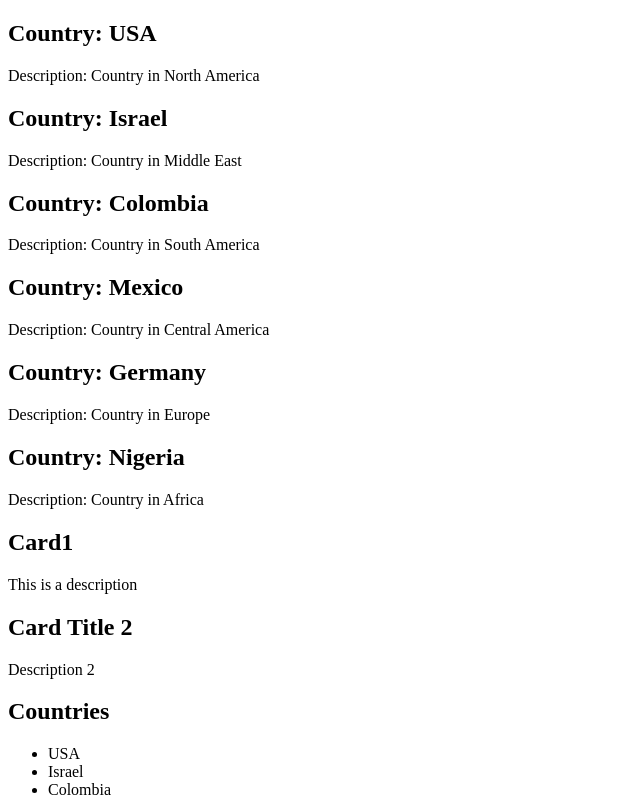
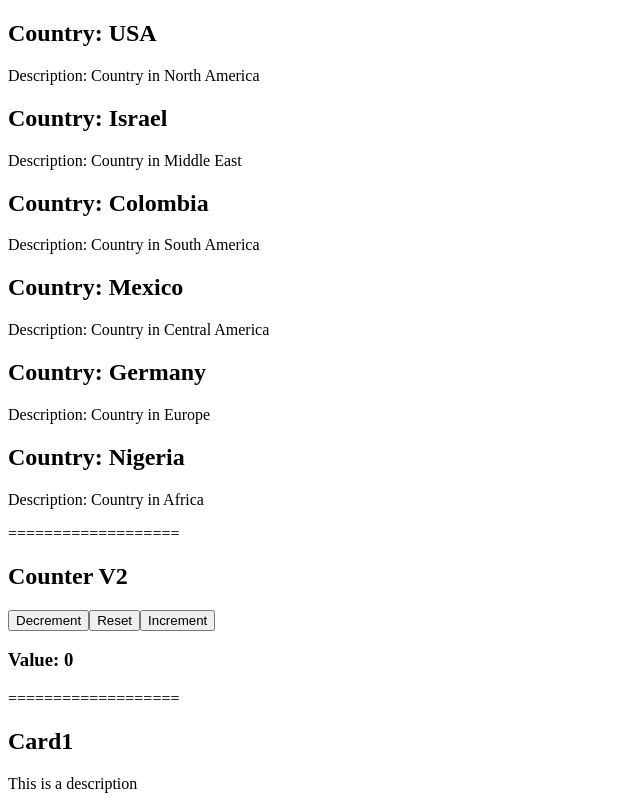
Before and after one commit to jorgechauxjr/react-course, a React (Vite) app in the folder my-app/: page / in a window 1280 px wide. Shown: the top 800 px of the page, without its empty margins (0-640 px from the left). Built offline with nearby package versions, Linux system fonts and the light colour scheme.

Commit message:
[Add] 4 hook useState

```diff
--- a/my-app/src/App.jsx
+++ b/my-app/src/App.jsx
@@ -5,6 +5,7 @@
 import CounterWithEffect from './components/CounterWithEffect'
 import List from './components/List'
 import CardCountry from './components/CardCountry'
+import CounterV2 from './components/CounterV2'
 
 function App() {
 
@@ -28,7 +29,7 @@
           />
         ))
       }
-
+      <CounterV2 />
       <Card title="Card1" description="This is a description" />
       <Card title="Card Title 2" description="Description 2" />
       <List />
--- /dev/null
+++ b/my-app/src/components/CounterV2.jsx
@@ -0,0 +1,20 @@
+import { useState } from "react"
+
+const CounterV2 = () => {
+    const [count, setCount] = useState(0);
+    return (
+
+    <>
+        <p>===================</p>
+        <h1>Counter V2</h1>
+        <button onClick={() => setCount(count - 1)}>Decrement</button>
+        <button onClick={() => setCount(0)}>Reset</button>
+        <button onClick={() => setCount(count + 1)}>Increment</button>
+        <h3>Value: {count}</h3>
+        <p>===================</p>
+        {/* {console.log(`El CV2 está en ${count}`)} */}
+    </>
+)
+}
+
+export default CounterV2
```
